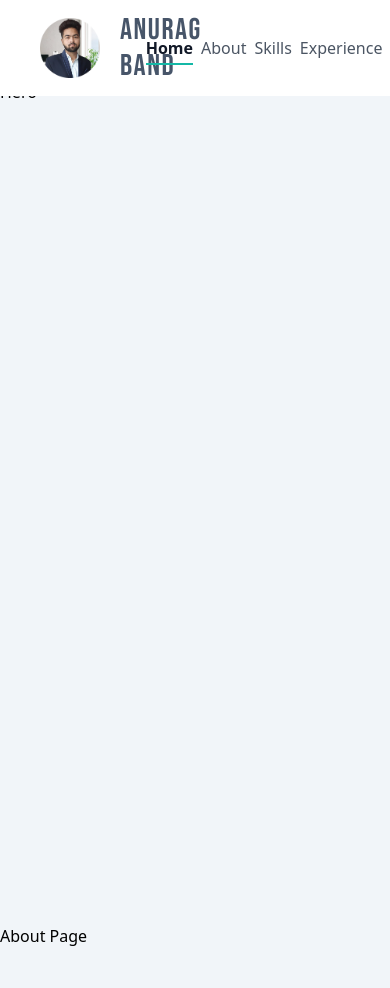
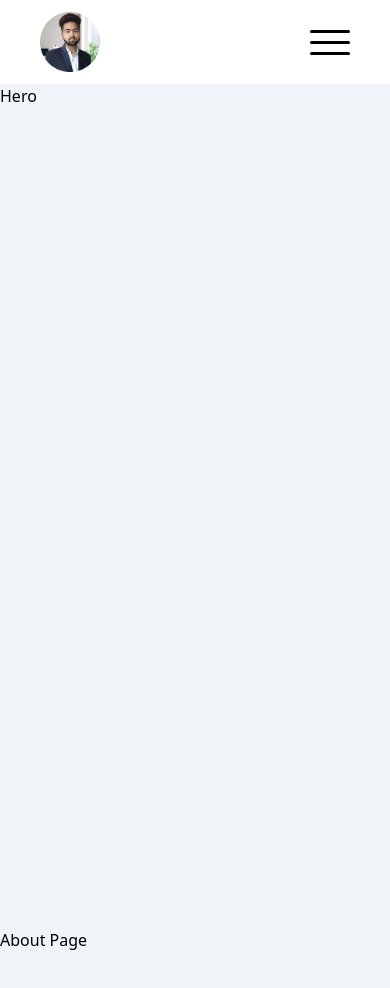
Before and after one commit to Anurag-Band/Portfolio-Website, a Next.js app: page / in a window 390 px wide. Shown: the top 988 px of the page. Built offline with nearby package versions, Linux system fonts and the light colour scheme.

Commit message:
hamburger menu created for mobile screen

```diff
--- a/src/components/Header.jsx
+++ b/src/components/Header.jsx
@@ -3,10 +3,11 @@ import Image from "next/image";
 import ProfilePic from "../../public/assets/profile-pic.png";
 import Link from "next/link";
 import NavMenu from "./NavMenu";
+import MobileNavbar from "./MobileNavbar";
 
 const Header = () => {
   return (
-    <header className="bg-white flex items-center px-10 py-3 fixed top-0 w-full">
+    <header className="bg-white flex items-center px-10 py-3 sticky top-0 w-full">
       <div className="flex items-center justify-between w-full">
         {/* Left Section */}
         <Link
@@ -19,10 +20,11 @@ const Header = () => {
             width={60}
             height={60}
           />
-          <p className="text-slate-600 text-3xl font-mainHeading tracking-wider">ANURAG BAND</p>
+          <p className="text-slate-600 text-3xl font-mainHeading tracking-wider hidden lg:block">ANURAG BAND</p>
         </Link>
         {/* Right Section */}
         <NavMenu />
+        <MobileNavbar />
       </div>
     </header>
   );
--- a/src/components/Hero.jsx
+++ b/src/components/Hero.jsx
@@ -2,7 +2,7 @@ import React from 'react'
 
 const Hero = () => {
   return (
-    <div className="min-h-screen mt-20">Hero</div>
+    <div className="min-h-screen">Hero</div>
   )
 }
 
--- /dev/null
+++ b/src/components/MobileNavbar.jsx
@@ -0,0 +1,47 @@
+import siteMetadata from "@/data/siteMetaData";
+import Link from "next/link";
+import React, { useState } from "react";
+
+const MobileNavbar = () => {
+  const [isNavOpen, setIsNavOpen] = useState(false);
+  const handleMobileMenu = () => {
+    setIsNavOpen((prev) => !prev);
+  };
+  return (
+    <div className="lg:hidden relative">
+      <div
+        onClick={handleMobileMenu}
+        className="flex flex-col space-y-2"
+      >
+        <span
+          className={`border border-b-2 border-black w-10 rounded-full transition-all duration-150 ${
+            isNavOpen && "rotate-45"
+          }`}
+        />
+        <span
+          className={`border border-b-2 border-black w-10 rounded-full transition-all ${
+            isNavOpen && "hidden"
+          }`}
+        />
+        <span
+          className={`border border-b-2 border-black w-10 rounded-full transition-all duration-150 ${
+            isNavOpen && "rotate-[135deg] -translate-y-3"
+          }`}
+        />
+      </div>
+      <div className={isNavOpen ? "showMenuNav" : "hideMenuNav"}>
+        {siteMetadata.siteNavLinks.map((link, index) => (
+          <Link
+            key={index}
+            href={link.href}
+            onClick={() => setIsNavOpen(false)}
+          >
+            {link.name}
+          </Link>
+        ))}
+      </div>
+    </div>
+  );
+};
+
+export default MobileNavbar;
--- a/src/components/NavMenu.jsx
+++ b/src/components/NavMenu.jsx
@@ -2,7 +2,6 @@ import React from "react";
 import NextLink from "next/link";
 import { useRouter } from "next/router";
 import siteMetadata from '@/data/siteMetaData';
-import Link from "next/link";
 
 function NavItem({ href, name }) {
   const router = useRouter();
@@ -28,7 +27,7 @@ function NavItem({ href, name }) {
 
 const NavMenu = () => {
   return (
-    <nav className="flex items-center">
+    <nav className="hidden lg:flex items-center">
       {siteMetadata.siteNavLinks.map((link, index) => (
         <NavItem
           key={index}
--- a/src/styles/globals.css
+++ b/src/styles/globals.css
@@ -7,3 +7,27 @@
 * {
     scroll-behavior: smooth;
 }
+
+@layer components {
+    .hideMenuNav {
+        display: none;
+    }
+    .showMenuNav {
+        position: absolute;
+        width: 100vw;
+        height: 100vh;
+        top: 45px;
+        right: -39px;
+        background: white;
+        z-index: 10;
+        display: flex;
+        flex-direction: column;
+        justify-content: space-evenly;
+        align-items: center;
+        padding-bottom: 12rem;
+    }
+
+    .showMenuNav > * {
+        font-size: 32px;
+    }
+}
```
